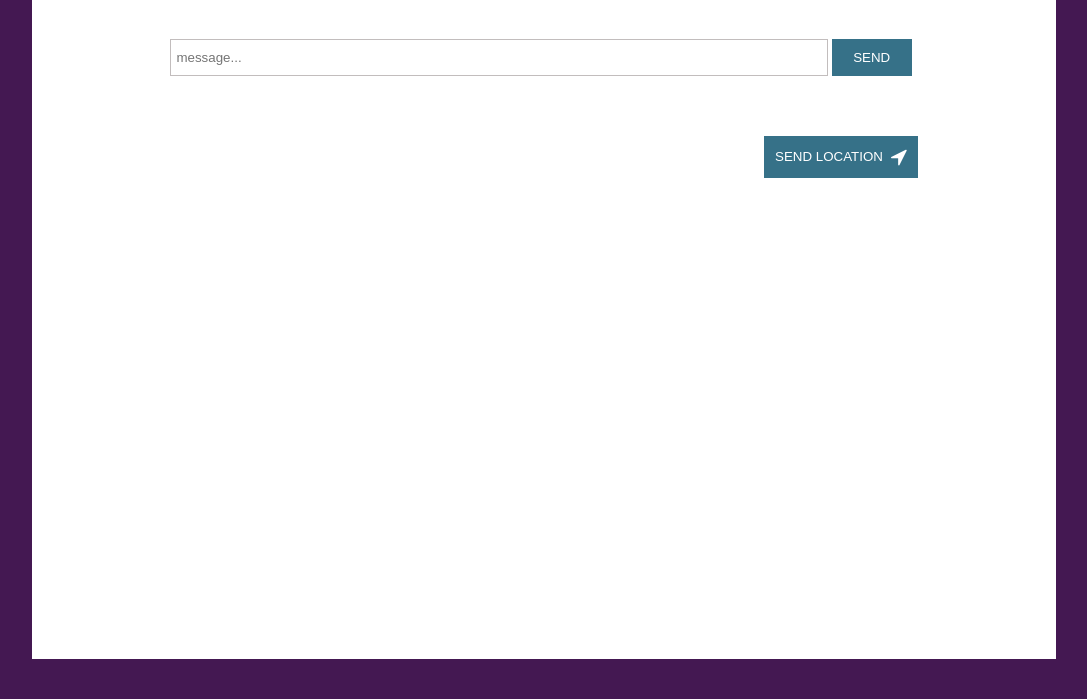
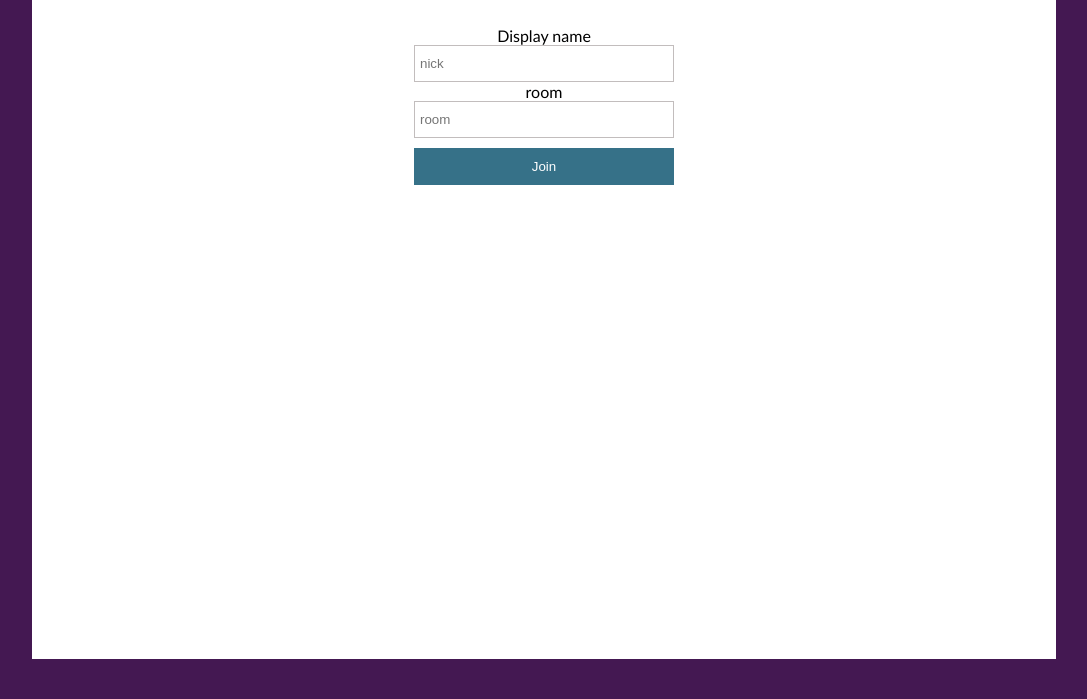
Before and after one commit to gondorya/chat-app, a website: page public/index.html in a window 1280 px wide. Shown: the part 101-800 px from the top of the page, without its empty margins (96-1183 px from the left). Drawn offline with nearby package versions, Linux system fonts and the light colour scheme; no server answers.

Commit message:
welcome page

```diff
--- a/public/css/style.css
+++ b/public/css/style.css
@@ -52,6 +52,10 @@ body {
 	vertical-align: middle;
 }
 
+.btn--full {
+	width: 100%;
+}
+
 .form,
 .box {
 	max-width: 80%;
@@ -77,12 +81,26 @@ body {
 	line-height: 25px;
 }
 
+.form__input--full {
+	width: 100%;
+	line-height: 25px;
+}
+
+.form--join {
+	width: 100%;
+	max-width: 300px;
+}
+
 .container {
 	max-width: 1024px;
 	padding: 25px 20px;
 	margin: 0 auto 40px;
 	background: #fff;
 	min-height: calc(100vh - 40px);
+}
+
+.container--centered {
+	text-align: center;
 }
 
 .title {
--- a/public/index.html
+++ b/public/index.html
@@ -4,44 +4,20 @@
     <title>Chat App</title>
     <link rel="stylesheet" type="text/css" href="https://stackpath.bootstrapcdn.com/font-awesome/4.7.0/css/font-awesome.min.css">
     <link rel="stylesheet" type="text/css" href="/css/style.css">
-    <script src="https://cdnjs.cloudflare.com/ajax/libs/mustache.js/3.0.1/mustache.min.js"></script>
   </head>
   <body>
-    <div class="container">
-      <h1 class="title">Chatting ;)</h1>
+    <div class="container container--centered">
+      <div>
+        <h1>Join!</h1>
+        <form class="form form--join">
+          <label for="username" class="form__label">Display name</label>
+          <input class="form__input form__input--full" type="text" placeholder="nick" name="username" required>
 
-      <div class="box" id="messages"></div>
-
-      <form class="form" id="messageForm">
-        <input class="form__input form__input--message" type="text" name="message" id="message" placeholder="message...">
-        <button type="submit" class="btn btn--send">Send</button>
-      </form>
-      <div class="box">
-          <button type="button" class="btn btn--location" id="location">Send Location</button>
+          <label for="room" class="form__label">room</label>
+          <input class="form__input form__input--full" type="text" placeholder="room" name="room" required>
+          <button type="submit" class="btn btn--full">Join</button>
+        </form>
       </div>
     </div>
-
-    <script id="messageTemplate" type="text/html">
-      <div class="message">
-          <div class="message__box">
-              <p>{{message}}</p>
-          </div>
-          <p class="message__info"><span class="message__author">Some name</span>, <span class="message__time">send: {{time}}</span></p>
-          <div class="clearfix"></div>
-      </div>
-    </script>
-    <script id="locationTemplate" type="text/html">
-      <div class="message message--location">
-          <div class="message__box">
-            <p><a href={{location}} class="message__link" target="_blank">Check my location</a></p>
-          </div>
-          <p class="message__info"><span class="message__author">Some name</span>, <span class="message__time">send: {{time}}</span></p>
-          <div class="clearfix"></div>
-      </div>
-    </script>
-    <script src="https://cdnjs.cloudflare.com/ajax/libs/moment.js/2.22.2/moment.min.js"></script>
-    <script src="https://cdnjs.cloudflare.com/ajax/libs/qs/6.6.0/qs.min.js"></script>
-    <script src="/socket.io/socket.io.js"></script>
-    <script src="/js/chat.js"></script>
   </body>
 </html>
```
Also changed, not shown: public/chat.html (added, +47 -0 lines).
